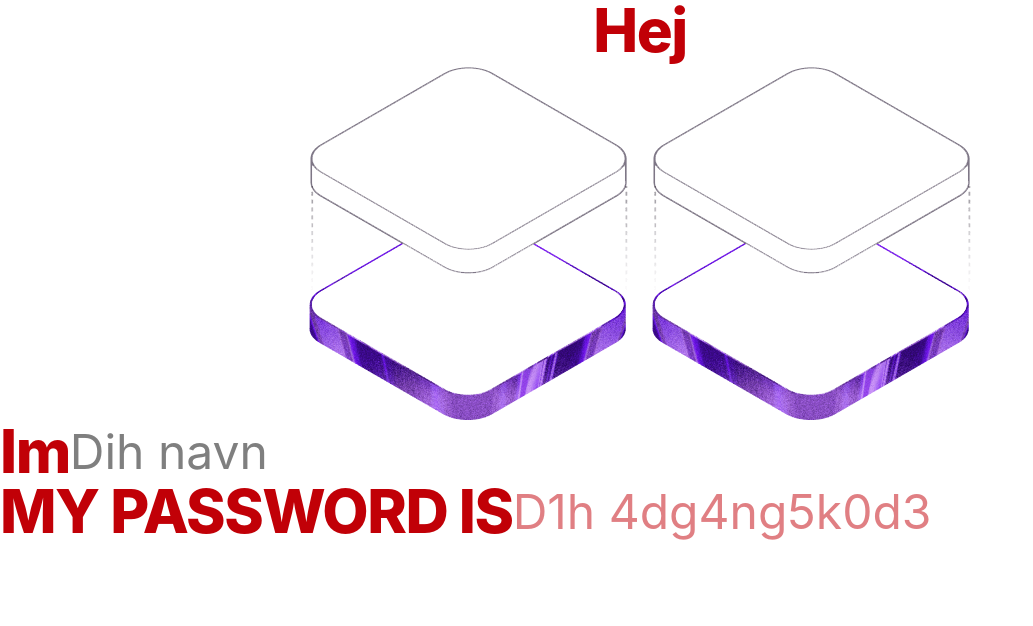
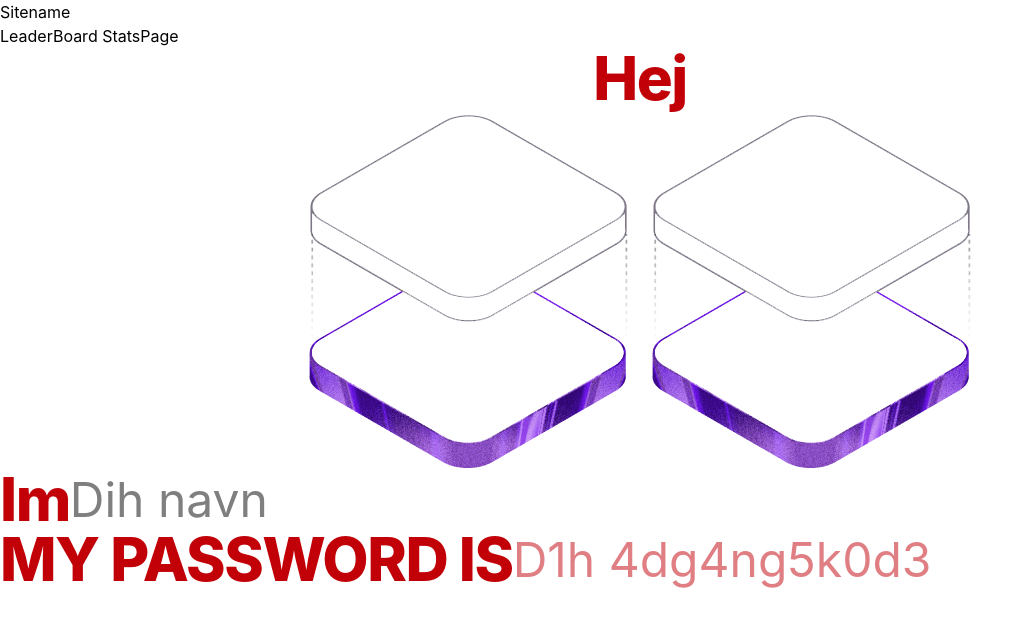
Before and after one commit to TheTogole/React, a React (Vite) app: page / in a window 1280 px wide. Shown: the top 626 px of the page, without its empty margins (0-1033 px from the left). Built offline with nearby package versions, Linux system fonts and the light colour scheme.

Commit message:
Made functional navigation bar

```diff
--- a/src/App.jsx
+++ b/src/App.jsx
@@ -1,11 +1,14 @@
 import { useState } from "react";
-import Header from "./componentes/header"
+import Header from "./componentes/header";
 import SignIn from "./componentes/SignIn";
+import NavBar from "./componentes/NavBar";
+
 function App() {
   const [count, setCount] = useState(0);
 
   return (
     <>
+      <NavBar />
       <Header />
       <SignIn />
     </>
--- /dev/null
+++ b/src/componentes/LeaderBoard.jsx
@@ -0,0 +1,7 @@
+export default function Leaderboard() {
+  return (
+    <>
+      <h1>LeaderBoard</h1>
+    </>
+  );
+}
--- /dev/null
+++ b/src/componentes/NavBar.jsx
@@ -0,0 +1,21 @@
+import NavClass from "./NavClass";
+import LeaderBoard from "./LeaderBoard";
+import StatsPage from "./StatsPage";
+
+export default function NavBar() {
+  let componates;
+  switch (window.location.pathname) {
+    case "/LeaderBoard":
+      componates = <LeaderBoard />;
+      break;
+    case "/StatsPage":
+      componates = <StatsPage />;
+      break;
+  }
+  return (
+    <>
+      <NavClass />
+      <div className="container">{componates}</div>
+    </>
+  );
+}
--- /dev/null
+++ b/src/componentes/NavClass.jsx
@@ -0,0 +1,15 @@
+export default function NavClass() {
+  return (
+    <nav className="nav">
+      <a href="/" className="site-title">
+        Sitename
+      </a>
+      <ul>
+        <li>
+          <a href="/LeaderBoard">LeaderBoard</a> {/* */}
+          <a href="/StatsPage">StatsPage</a>
+        </li>
+      </ul>
+    </nav>
+  );
+}
--- /dev/null
+++ b/src/componentes/StatsPage.jsx
@@ -0,0 +1,7 @@
+export default function StatsPage() {
+  return (
+    <>
+      <h1>StatsPage</h1>
+    </>
+  );
+}
```
